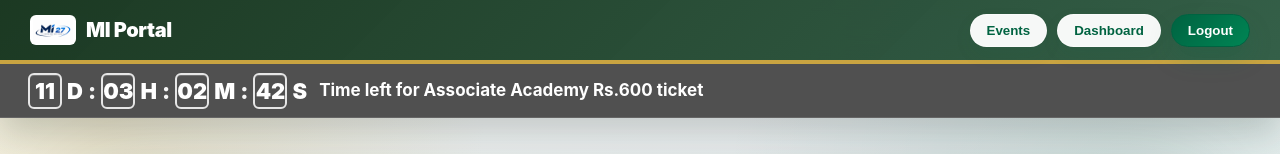
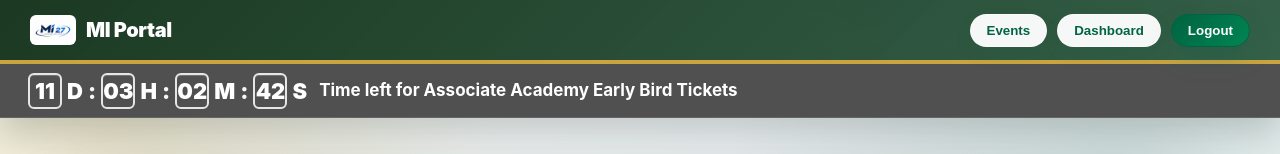
Before and after one commit to Komaethakhi/ticket-system, a React (Create React App) app in the folder frontend/: page / in a window 1280 px wide. Shown: the top 154 px of the page. Built offline with nearby package versions, Linux system fonts and the light colour scheme; no server answers; sample sign-in values are in the browser's storage.

Commit message:
Update early bird countdown text

```diff
--- a/frontend/src/components/Navbar.js
+++ b/frontend/src/components/Navbar.js
@@ -4,7 +4,6 @@ import useIsMobile from "../hooks/useIsMobile";
 import mi27Logo from "../assets/mi27-logo.jpeg";
 import {
   ASSOCIATE_ACADEMY_BOOKING_CLOSE_AT,
-  ASSOCIATE_ACADEMY_EARLY_PRICE,
   ASSOCIATE_ACADEMY_PRICE_CHANGE_AT,
   ASSOCIATE_ACADEMY_REGULAR_PRICE
 } from "../utils/eventPricing";
@@ -103,7 +102,7 @@ function Navbar() {
             <strong style={styles.countdownText}>
               {countdown.priceChanged
                 ? `Time left for Associate Academy booking at Rs.${ASSOCIATE_ACADEMY_REGULAR_PRICE}`
-                : `Time left for Associate Academy Rs.${ASSOCIATE_ACADEMY_EARLY_PRICE} ticket`}
+                : "Time left for Associate Academy Early Bird Tickets"}
             </strong>
           </>
         ) : (
```
